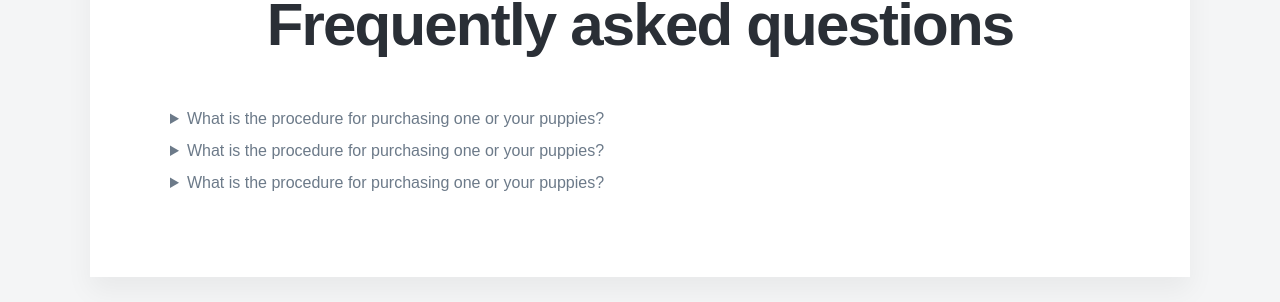
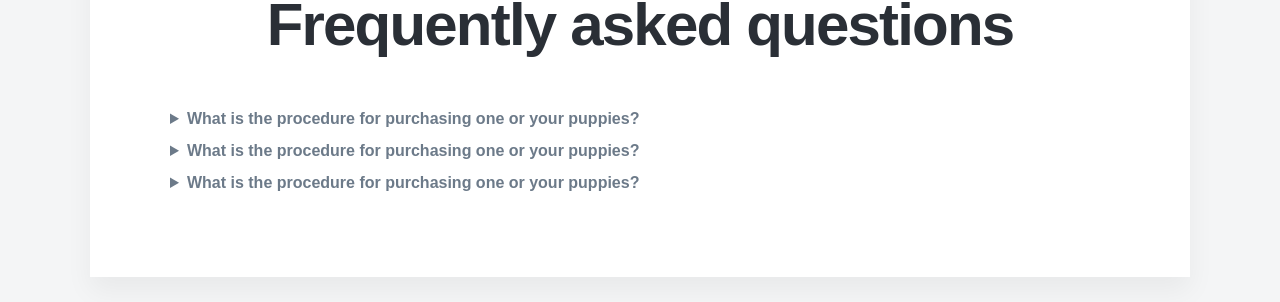
Before and after one commit to jcsodenkamp/jcsodenkamp.github.io, a Jekyll site: the page built from _pages/contact.md, in a window 1280 px wide. Shown: the part 1604-1906 px from the top of the page. Built offline with Jekyll 4.4.1, drawn with Linux system fonts in a browser that asks for light colours; nearby versions of some CDN libraries; some web fonts are replaced.

Commit message:
Update contact.md

```diff
--- a/_pages/contact.md
+++ b/_pages/contact.md
@@ -24,8 +24,9 @@ featured_image: /images/demo/contact.jpg
 <div>
 	<details>
 		<summary>
-			What is the procedure for purchasing one or your
-			puppies?
+			<strong>
+				What is the procedure for purchasing one or your puppies?
+			</strong>
 		</summary>
 		<p>
 			Filling out our application would be the first step to
@@ -40,8 +41,9 @@ featured_image: /images/demo/contact.jpg
 <div>
 	<details>
 		<summary>
-			What is the procedure for purchasing one or your
-			puppies?
+			<strong>
+				What is the procedure for purchasing one or your puppies?
+			</strong>
 		</summary>
 		<p>
 			Filling out our application would be the first step to
@@ -56,8 +58,9 @@ featured_image: /images/demo/contact.jpg
 <div>
 	<details>
 		<summary>
-			What is the procedure for purchasing one or your
-			puppies?
+			<strong>
+				What is the procedure for purchasing one or your puppies?
+			</strong>
 		</summary>
 		<p>
 			Filling out our application would be the first step to
```
